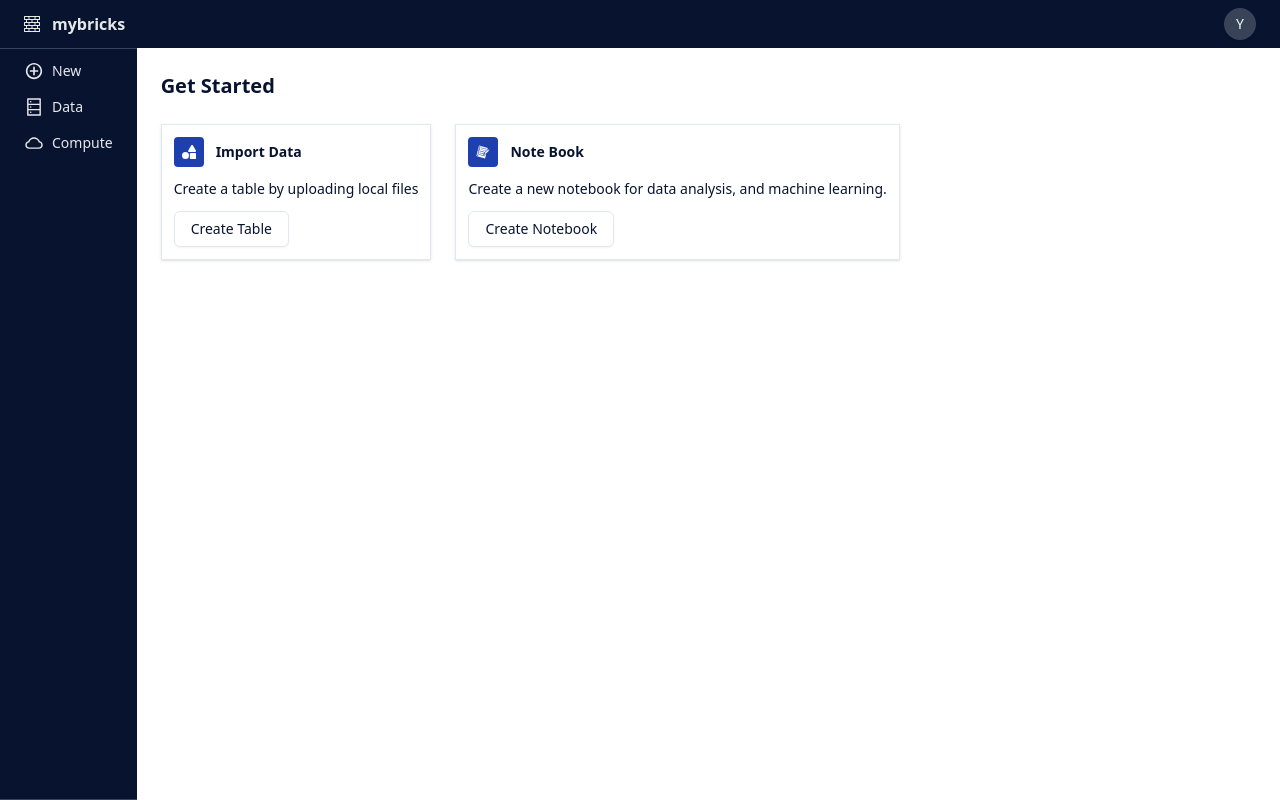
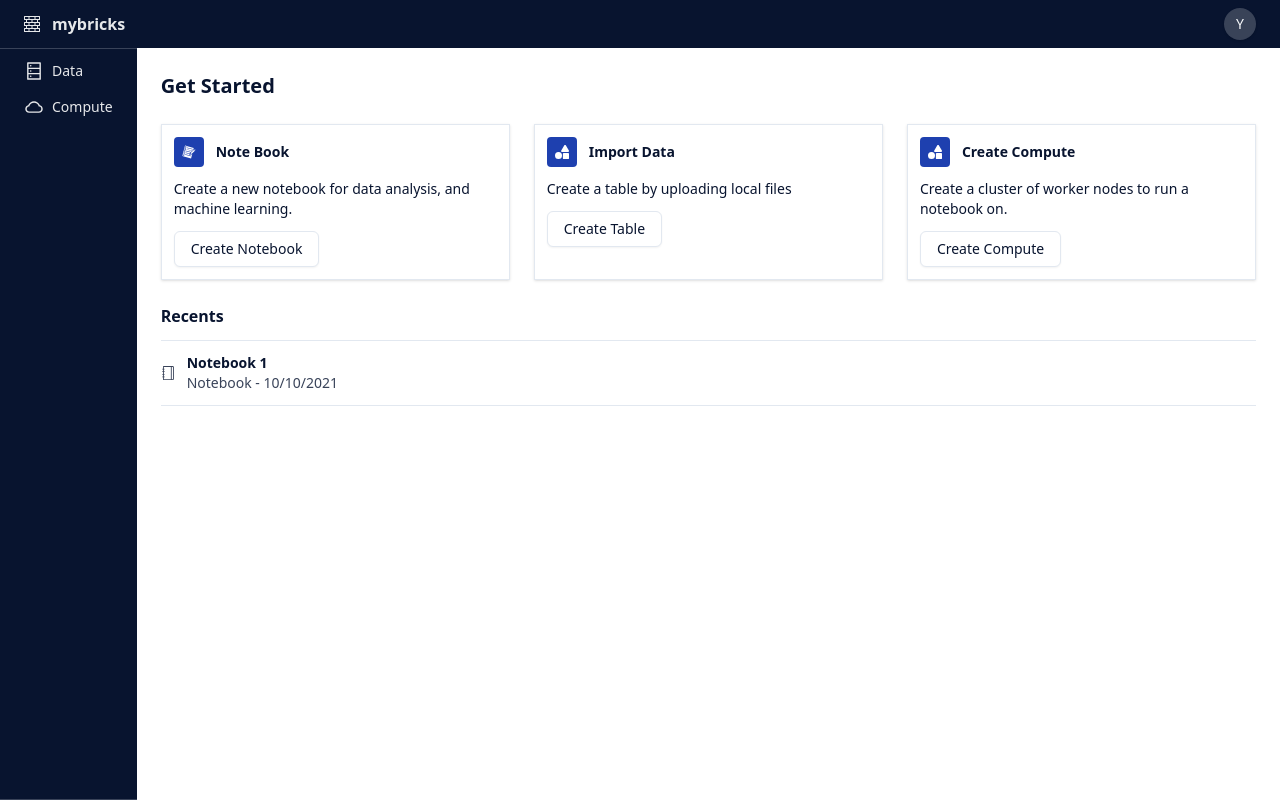
Before and after one commit to yonatan-h/mypache, a React (Vite) app in the folder frontend/: page / in a window 1280 px wide. Built offline with nearby package versions, Linux system fonts and the light colour scheme.

Commit message:
add recent notebooks functionality

```diff
--- a/frontend/src/components/layout/Layout.tsx
+++ b/frontend/src/components/layout/Layout.tsx
@@ -1,6 +1,5 @@
 import { AiOutlineCloud, AiOutlineDatabase } from "react-icons/ai";
 import { BsBricks } from "react-icons/bs";
-import { IoMdAddCircleOutline } from "react-icons/io";
 import { Link, Outlet } from "react-router-dom";
 import { Button } from "../ui/button";
 import NavigationLink from "./NavigationLink";
@@ -24,7 +23,7 @@ export default function Layout() {
              py-2 bg-foreground border-y text-background/90
             border-background/20 flex flex-col gap-2`}
         >
-          <NavigationLink Icon={IoMdAddCircleOutline} title="New" to="/new" />
+          {/* <NavigationLink Icon={IoMdAddCircleOutline} title="New" to="/new" /> */}
           <NavigationLink Icon={AiOutlineDatabase} title="Data" to="/data" />
           <NavigationLink Icon={AiOutlineCloud} title="Compute" to="/compute" />
         </nav>
--- a/frontend/src/pages/data/Data.tsx
+++ b/frontend/src/pages/data/Data.tsx
@@ -8,6 +8,7 @@ import {
   SelectTrigger,
   SelectValue,
 } from "../../components/ui/select";
+import { Button } from "../../components/ui/button";
 
 export default function Data() {
   const dataSources = ["Upload File"];
@@ -51,15 +52,11 @@ export default function Data() {
 
         <Label className="flex flex-col gap-2">
           <span className="font-bold">CSV File</span>
-          <Input
-            className="min-w-0"
-            type="file"
-            accept=".csv"
-            required
-            value={fileName}
-            onChange={(e) => setFileName(e.target.value)}
-          />
+          <Input className="min-w-0" type="file" accept=".csv" required />
         </Label>
+        <div>
+          <Button>Upload</Button>
+        </div>
       </form>
     </div>
   );
--- a/frontend/src/pages/home/Home.tsx
+++ b/frontend/src/pages/home/Home.tsx
@@ -1,12 +1,32 @@
+import React from "react";
 import { FaShapes } from "react-icons/fa";
 import { GiNotebook } from "react-icons/gi";
+import { ImFileEmpty } from "react-icons/im";
+import { SlNotebook } from "react-icons/sl";
 import PromptCard from "./components/PromptCard";
 
+interface Notebook {
+  id: string;
+  name: string;
+  createdAt: string;
+}
+
 export default function Home() {
+  const notebooks: Notebook[] = [
+    { id: "1", name: "Notebook 1", createdAt: "2021-10-10" },
+  ];
   return (
     <div className="flex flex-col gap-6">
       <h1 className="font-bold text-xl">Get Started</h1>
-      <div className="flex flex-wrap gap-6">
+      <div className="grid sm:grid-cols-2 gap-6 md:grid-cols-3">
+        <PromptCard
+          Icon={GiNotebook}
+          title="Note Book"
+          description="Create a new notebook for data analysis, and machine learning."
+          to="new-notebook"
+          toLabel="Create Notebook"
+        />
+
         <PromptCard
           Icon={FaShapes}
           title="Import Data"
@@ -14,13 +34,41 @@ export default function Home() {
           to="/data"
           toLabel="Create Table"
         />
+
         <PromptCard
-          Icon={GiNotebook}
-          title="Note Book"
-          description="Create a new notebook for data analysis, and machine learning."
-          to="new-notebook"
-          toLabel="Create Notebook"
+          Icon={FaShapes}
+          title="Create Compute"
+          description="Create a cluster of worker nodes to run a notebook on."
+          to="/compute/new-cluster"
+          toLabel="Create Compute"
         />
+      </div>
+      <div className="flex flex-col gap-3">
+        <h2 className="font-bold">Recents</h2>
+        <div className="flex flex-col gap-3">
+          {notebooks.length === 0 && (
+            <p className="flex items-center gap-3">
+              <ImFileEmpty className="text-sm text-foreground/80" />
+              No notebooks so far
+            </p>
+          )}
+          <hr />
+          {notebooks.map((notebook) => (
+            <React.Fragment key={notebook.id}>
+              <div className="flex items-center gap-3 text-sm">
+                <SlNotebook className="text-foreground/80" />
+                <div>
+                  <h3 className="font-bold">{notebook.name}</h3>
+                  <p className="text-foreground/80">
+                    Notebook -{" "}
+                    {new Date(notebook.createdAt).toLocaleDateString()}
+                  </p>
+                </div>
+              </div>
+              <hr />
+            </React.Fragment>
+          ))}
+        </div>
       </div>
     </div>
   );
```
Also changed, not shown: 2 other files (tests, documents, lock files or other folders).
